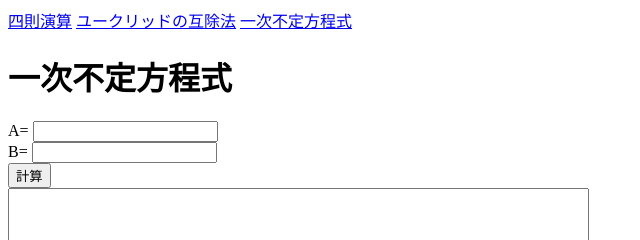
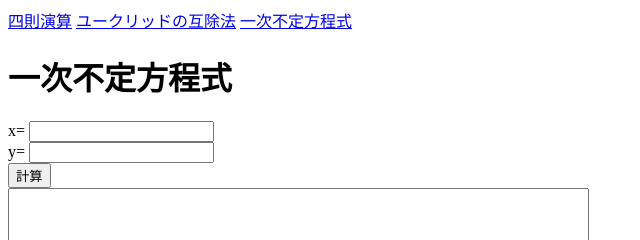
Before and after one commit to pantyetta/math2022, a plain HTML site: page js/一次不定方程式.html in a window 1280 px wide. Shown: the top 240 px of the page, 0-640 px from the left. Drawn offline with Linux system fonts and the light colour scheme.

Commit message:
Update 一次不定方程式.html

```diff
--- a/js/一次不定方程式.html
+++ b/js/一次不定方程式.html
@@ -13,11 +13,11 @@
 <form name="form1">
     <h1>一次不定方程式</h1>
     <div>
-        <label>A=</label>
+        <label>x=</label>
         <label for="input-A"></label><input type="text" id="input-A">
     </div>
     <div>
-        <label>B=</label>
+        <label>y=</label>
         <label for="input-B"></label><input type="text" id="input-B">
 
     </div>
```
